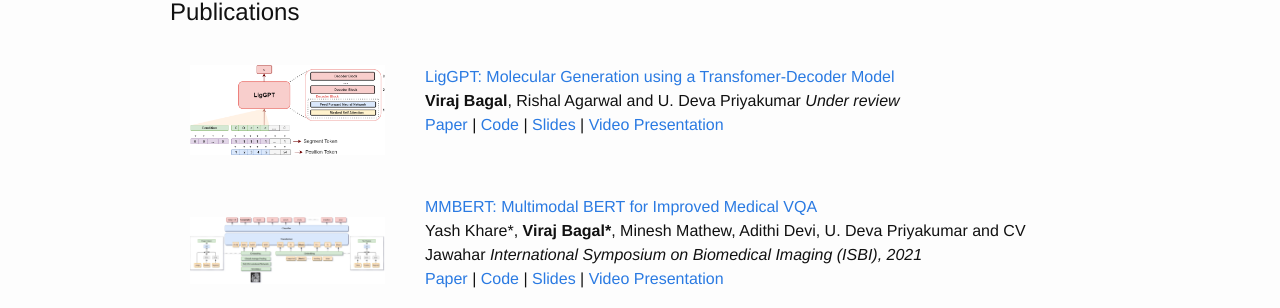
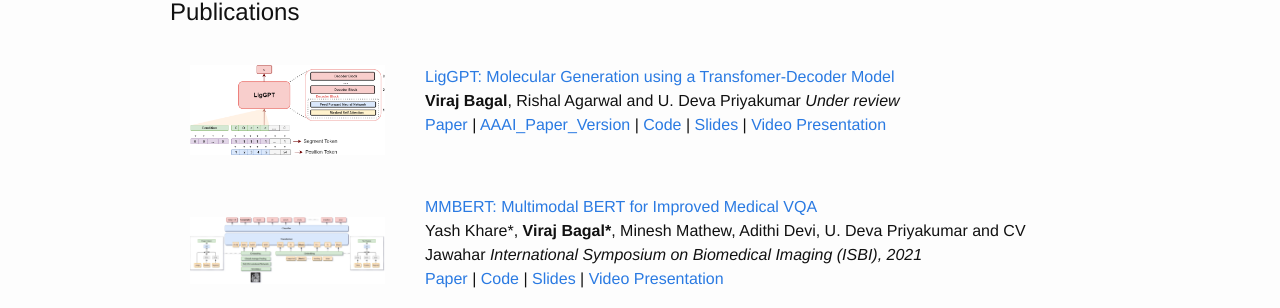
Before and after one commit to VirajBagal/VirajBagal.github.io, a Jekyll site: the page built from index.md, in a window 1280 px wide. Shown: the part 930-1238 px from the top of the page. Built offline with Jekyll 4.4.1, drawn with Linux system fonts in a browser that asks for light colours.

Commit message:
Update index.md

```diff
--- a/index.md
+++ b/index.md
@@ -70,7 +70,7 @@ funded throughout my degree by KVPY organization. </li>
 					<em>Under review </em>
 					<br>
 
-					<a href="/data/liggpt.pdf">Paper</a> | <a href="https://github.com/VirajBagal/LigGPT">Code</a> |
+					<a href="/data/liggpt.pdf">Paper</a> | <a href="/data/liggpt_aaai_shorter.pdf">AAAI_Paper_Version</a> | <a 		  href="https://github.com/VirajBagal/LigGPT">Code</a> |
 					<a href="https://docs.google.com/presentation/d/11NoJU2erAoxUCbdBnB8Ss6yAXTJPnnX9CygB6Dl2-TM/edit?usp=sharing">Slides</a>
 					| <a href="https://www.dropbox.com/s/6qbswn5gchxz5uw/liggpt_video.mp4?dl=0">Video Presentation</a>
 				</p>
```
